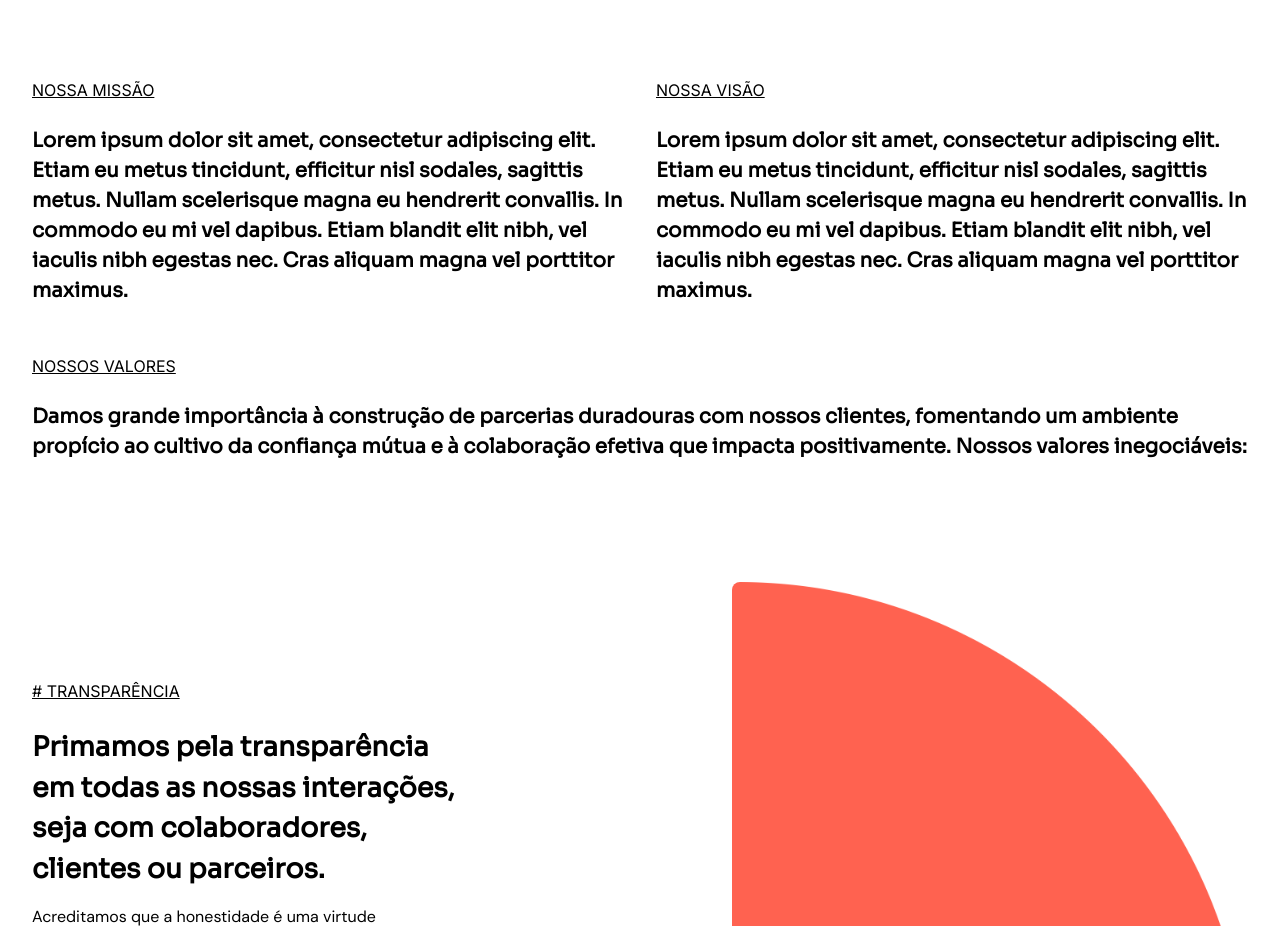
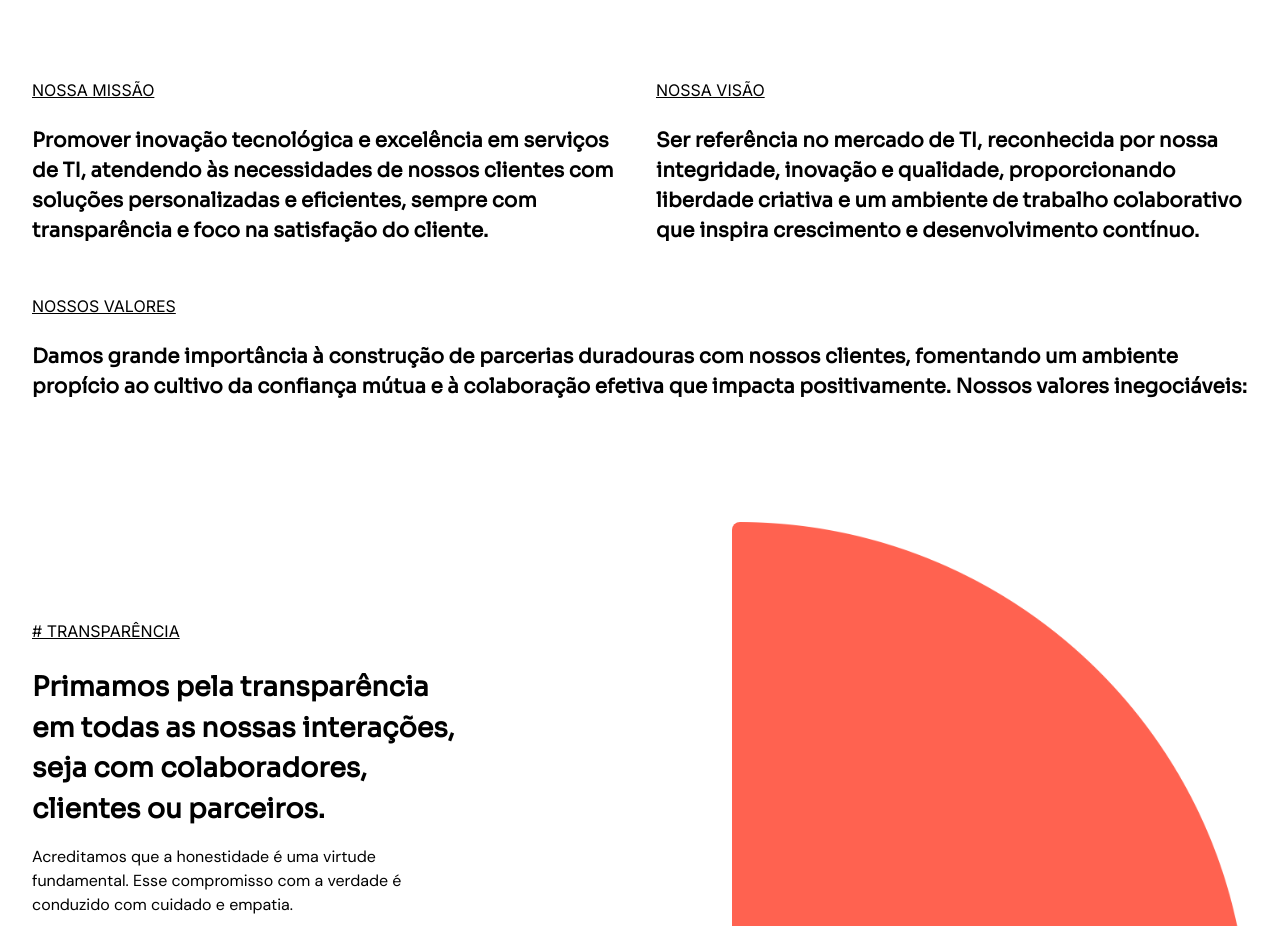
Before and after one commit to RafaelTaves/site_GrupoTotalSistemas, a Next.js app: page /QuemSomos in a window 1280 px wide. Shown: the part 1400-2326 px from the top of the page. Built offline with nearby package versions, Linux system fonts and the light colour scheme.

Commit message:
Ajustes no SEO

```diff
--- a/src/app/NossosProdutos/page.js
+++ b/src/app/NossosProdutos/page.js
@@ -29,6 +29,7 @@ export default function NossosProdutos () {
             titulo="Tornando os restaurantes um lugar incrível!"
             p="O Inffel está cheio de soluções inteligentes e intuitivas para você poder otimizarão máximo o seu food-service."
             srcForma="./imagens/imgInffelBanner.png"
+            link="https://www.instagram.com/inffelsistemas/"
             />
             <ProdutosBanner
             bgcolor= "bg-light-blue"
--- a/src/app/QuemSomos/TextsSection.js
+++ b/src/app/QuemSomos/TextsSection.js
@@ -7,14 +7,14 @@ function TextsSection() {
         <div className="mb-4">
         <h3 className="mb-6 underline subTitulo-cinza">NOSSA MISSÃO</h3>
           <p className="h6Headline customPurple">
-            Lorem ipsum dolor sit amet, consectetur adipiscing elit. Etiam eu metus tincidunt, efficitur nisl sodales, sagittis metus. Nullam scelerisque magna eu hendrerit convallis. In commodo eu mi vel dapibus. Etiam blandit elit nibh, vel iaculis nibh egestas nec. Cras aliquam magna vel porttitor maximus.
+          Promover inovação tecnológica e excelência em serviços de TI, atendendo às necessidades de nossos clientes com soluções personalizadas e eficientes, sempre com transparência e foco na satisfação do cliente.
           </p>
         </div>
 
         <div className="mb-4">
           <h3 className="mb-6 underline subTitulo-cinza">NOSSA VISÃO</h3>
           <p className="h6Headline customPurple">
-            Lorem ipsum dolor sit amet, consectetur adipiscing elit. Etiam eu metus tincidunt, efficitur nisl sodales, sagittis metus. Nullam scelerisque magna eu hendrerit convallis. In commodo eu mi vel dapibus. Etiam blandit elit nibh, vel iaculis nibh egestas nec. Cras aliquam magna vel porttitor maximus.
+          Ser referência no mercado de TI, reconhecida por nossa integridade, inovação e qualidade, proporcionando liberdade criativa e um ambiente de trabalho colaborativo que inspira crescimento e desenvolvimento contínuo.
           </p>
         </div>
       </div>
```
